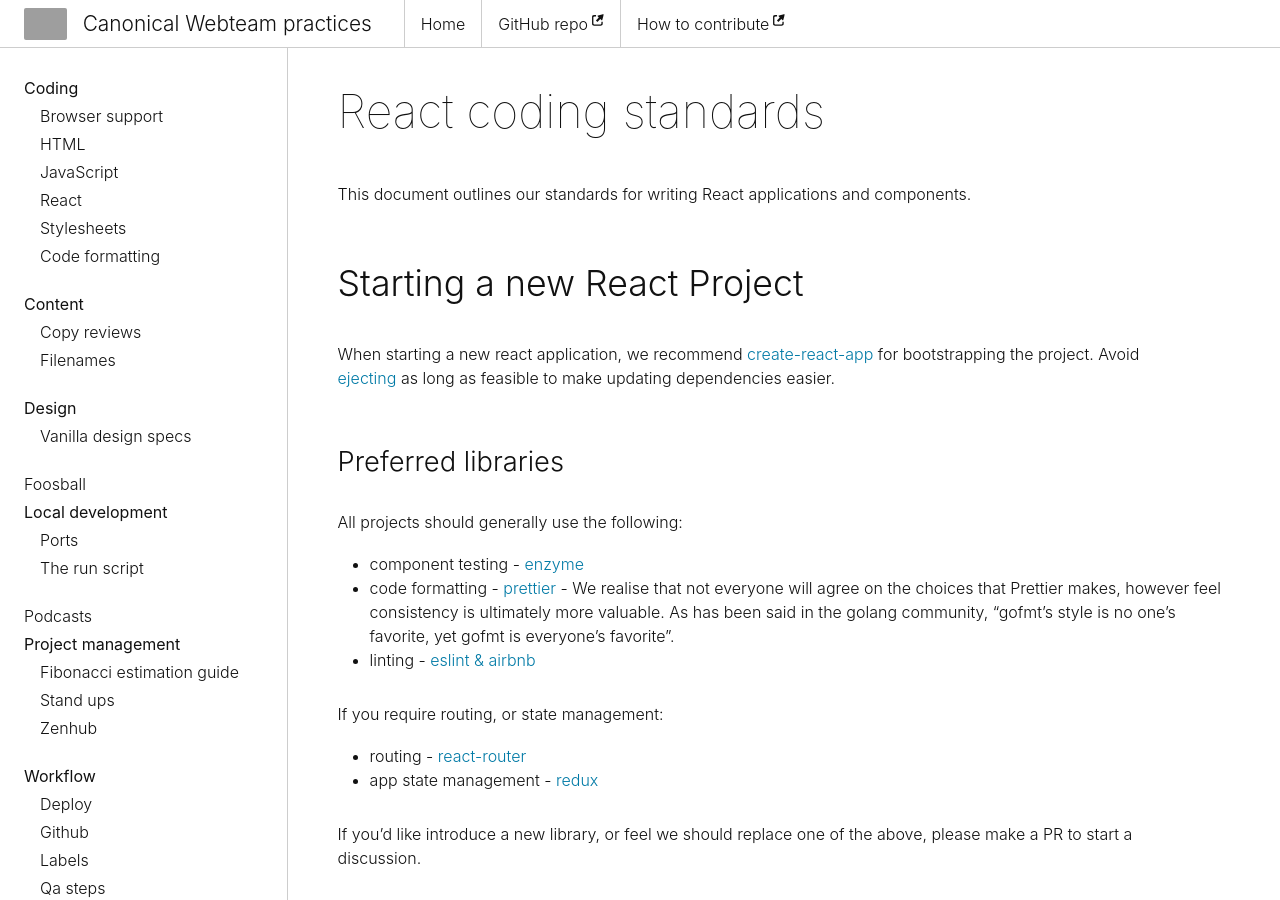
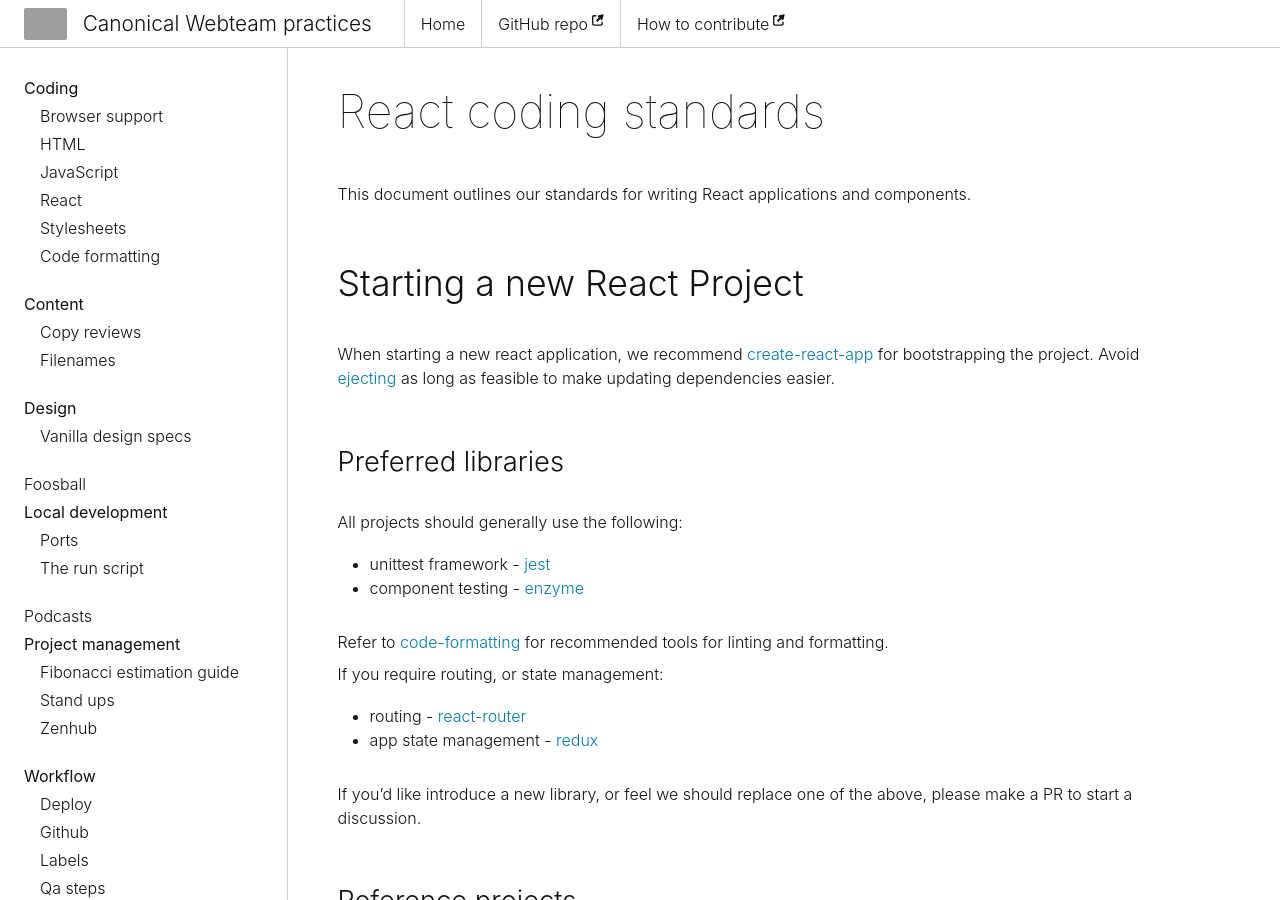
Before and after one commit to canonical-web-and-design/practices, a Jekyll site: the page built from coding/react.md, in a window 1280 px wide and 900 px high. Built offline with Jekyll 4.4.1, drawn with Linux system fonts in a browser that asks for light colours; some web fonts are replaced; our own code applies the rules of GitHub Pages for plain Markdown files; grey boxes are pictures that could not be loaded.

Commit message:
Add link to code formatting, add link to jest

```diff
--- a/coding/react.md
+++ b/coding/react.md
@@ -12,9 +12,10 @@
 ### Preferred libraries
 All projects should generally use the following:
 
+* unittest framework - [jest](https://jestjs.io)
 * component testing - [enzyme](https://github.com/airbnb/enzyme)
-* code formatting - [prettier](https://prettier.io) - We realise that not everyone will agree on the choices that Prettier makes, however feel consistency is ultimately more valuable. As has been said in the golang community, "gofmt's style is no one's favorite, yet gofmt is everyone's favorite".
-* linting - [eslint & airbnb](https://www.npmjs.com/package/eslint-config-airbnb)
+
+Refer to [code-formatting](code-formatting.md) for recommended tools for linting and formatting.
 
 If you require routing, or state management:
 
```
